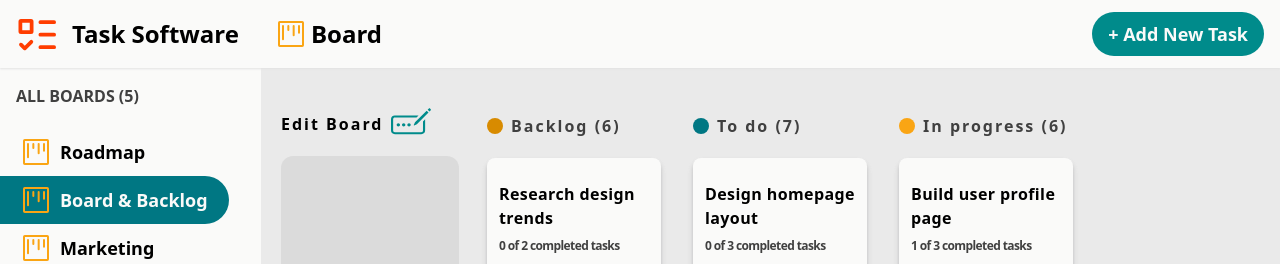
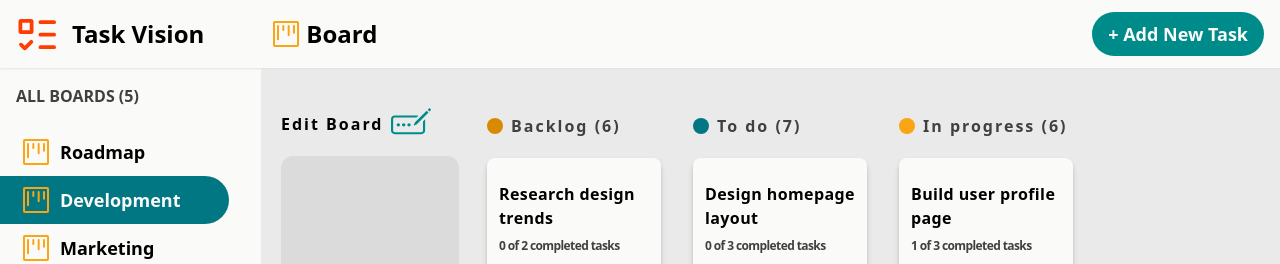
Before and after one commit to alexandru-posirca/Task-Management-Software, a React (Vite) app: page / in a window 1280 px wide. Shown: the top 264 px of the page. Built offline with nearby package versions, Linux system fonts and the light colour scheme.

Commit message:
Other fixes

```diff
--- a/index.html
+++ b/index.html
@@ -5,7 +5,7 @@
     <link rel="icon" type="image/svg+xml" href="/favicon.svg" />
     <meta name="description" content="A project management software that increases development performance and team organization.">
     <meta name="viewport" content="width=device-width, initial-scale=1.0" />
-    <title>Task Management Software</title>
+    <title>Task Vision</title>
   </head>
   <body>
     <div id="root"></div>
--- a/public/data/data.json
+++ b/public/data/data.json
@@ -5,7 +5,7 @@
       "statusActive": false
     },
     {
-      "nameBoard": "Board & Backlog",
+      "nameBoard": "Development",
       "statusActive": true,
       "columnsList": [
     {
@@ -13,7 +13,7 @@
       "tasksList": [
         {
           "titleTask": "Research design trends",
-          "descriptionTask": "Investigate the latest design trends to incorporate into the project.",
+          "descriptionTask": "Investigate the latest design  into the project.",
           "statusTask": "Backlog",
           "subTasks": [
             {
--- a/src/components/Header.jsx
+++ b/src/components/Header.jsx
@@ -16,10 +16,10 @@ function Header() {
         <div className='flex items-center space-x-2 md:space-x-4'>
         <svg xmlns="http://www.w3.org/2000/svg" width="40" height="40" viewBox="0 0 16 16"><path fill="#ff3d00" d="M2 2h4a1 1 0 0 1 1 1v4a1 1 0 0 1-1 1H2a1 1 0 0 1-1-1V3a1 1 0 0 1 1-1m4.655 8.595a.75.75 0 0 1 0 1.06L4.03 14.28a.75.75 0 0 1-1.06 0l-1.5-1.5a.749.749 0 0 1 .326-1.275a.75.75 0 0 1 .734.215l.97.97l2.095-2.095a.75.75 0 0 1 1.06 0M9.75 2.5h5.5a.75.75 0 0 1 0 1.5h-5.5a.75.75 0 0 1 0-1.5m0 5h5.5a.75.75 0 0 1 0 1.5h-5.5a.75.75 0 0 1 0-1.5m0 5h5.5a.75.75 0 0 1 0 1.5h-5.5a.75.75 0 0 1 0-1.5m-7.25-9v3h3v-3Z"></path></svg>
           <h3 className='hidden md:inline-block font-semibold md:text-2xl'>
-            Task Software
+            Task Vision
           </h3>
           <div className='flex items-center'>
-            <img src={boardIcon} className="w-8 ml-1 md:ml-5 hidden md:block" alt="board-icon" width="32" height="32"></img>
+            <img src={boardIcon} className="w-8 ml-1 md:ml-[50px] hidden md:block" alt="board-icon" width="32" height="32"></img>
             <h3 className='truncate max-w-[200px] md:text-2xl text-xl font-semibold ml-1 md:ml-1'>
               Board
             </h3>
--- a/src/components/Task.jsx
+++ b/src/components/Task.jsx
@@ -34,7 +34,7 @@ function Task({ taskIndex, colIndex}) {
         }}
         onDragStart={handleOnDrag}
         draggable
-      className="py-6 px-3 rounded-lg my-5 md:my-0 xl:my-5 bg-white-main shadow-gray-200 shadow-md hover:text-orange-400 dark:text-gray-500 dark:hover:text-orange-400 cursor-pointer dark:shadow-gray-300">
+      className="py-6 px-3 rounded-lg my-5 md:my-0 xl:my-5 bg-white-main shadow-gray-200 shadow-md dark:shadow-sm hover:text-orange-400 dark:text-gray-500 dark:hover:text-orange-400 cursor-pointer dark:shadow-gray-300">
         <p className="tracking-wide font-semibold">
           {task.titleTask}
         </p>
```
